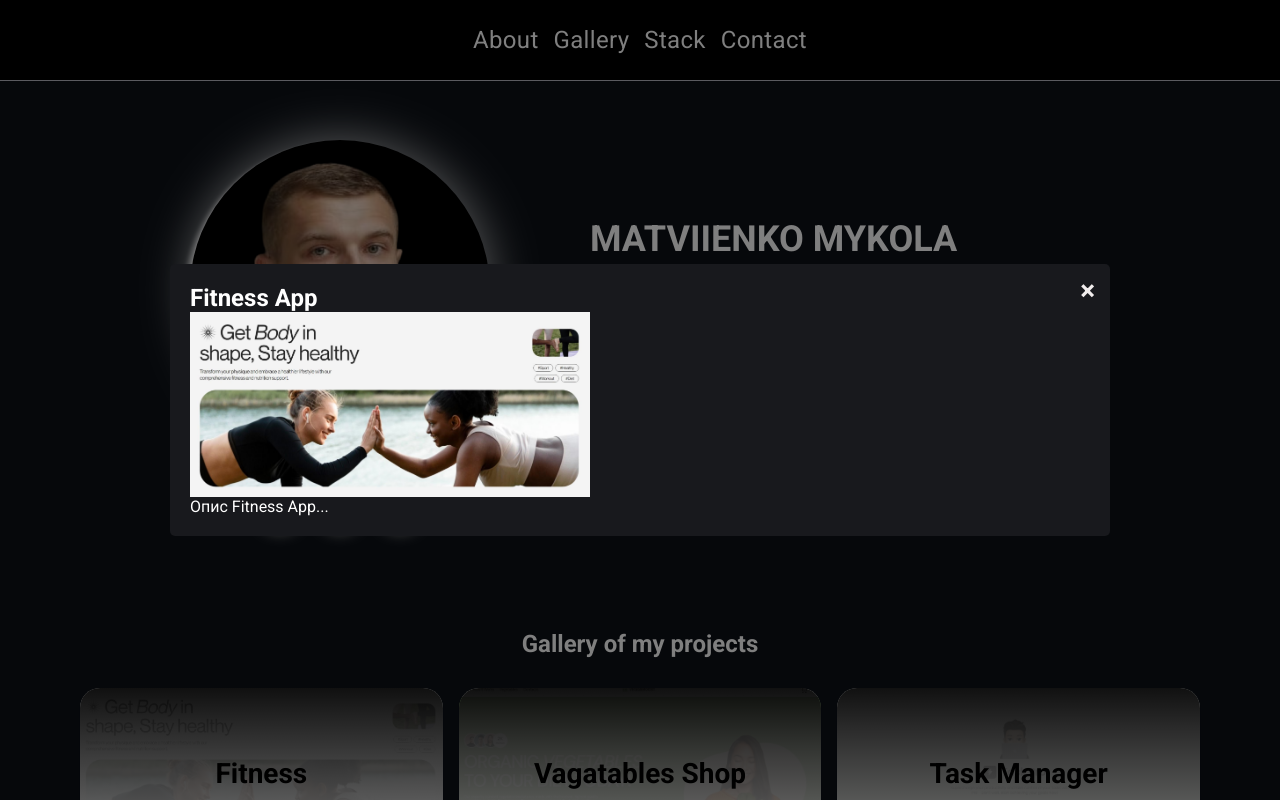
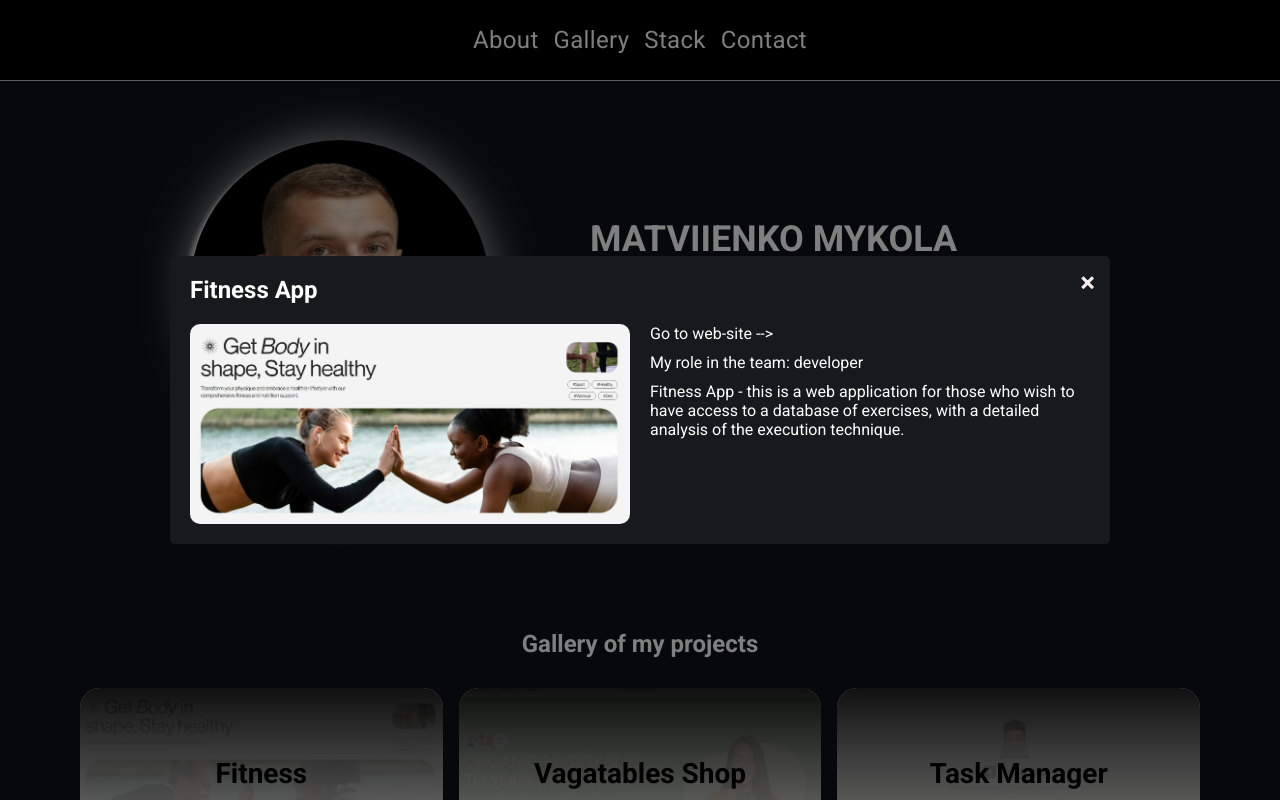
Before and after one commit to MrMatvienko/MrMatvienko, a website: page index.html in a window 1280 px wide. Both pictures are taken after a click on the item "Fitness". Shown: the top 800 px of the page. Drawn offline with Linux system fonts and the light colour scheme.

Commit message:
card info add

```diff
--- a/index.js
+++ b/index.js
@@ -2,44 +2,53 @@ const projects = [
   {
     id: "fitness",
     title: "Fitness App",
-    description: "Опис Fitness App...",
+    description:
+      "Fitness App - this is a web application for those who wish to have access to a database of exercises, with a detailed analysis of the execution technique.",
     image: "./image/fitness.jpg",
     role: "developer",
+    link: "https://mykyta-ushakow.github.io/Gym-squad/index.html",
   },
   {
     id: "vagetables",
-    title: "Fitness App",
-    description: "Опис Fitness App...",
+    title: "Vagetables Store",
+    description:
+      "An organic products and fresh vegetables store for those who want to live a healthy lifestyle.",
     image: "./image/vagetables.jpg",
     role: "developer",
+    link: "https://iame1off.github.io/project-wonderful-nine/",
   },
   {
     id: "taskpro",
-    title: "Fitness App",
-    description: "Опис Fitness App...",
+    title: "Task Manager",
+    description:
+      "A task manager for team collaboration, as well as for individuals who enjoy tracking task progress.",
     image: "./image/taskpro.jpg",
     role: "developer",
+    link: "https://annanadvor.github.io/taskPro_project-group-6/",
   },
   {
     id: "web-studio",
-    title: "Fitness App",
+    title: "Web-Studio",
     description: "Опис Fitness App...",
     image: "./image/web-studio.jpg",
     role: "developer",
+    link: "https://mrmatvienko.github.io/web-studio/",
   },
   {
     id: "rental-camper",
-    title: "Fitness App",
+    title: "Rental Camper",
     description: "Опис Fitness App...",
     image: "./image/rental-camper.jpg",
     role: "developer",
+    link: "https://mrmatvienko.github.io/rental-campers/",
   },
   {
     id: "slots",
-    title: "Fitness App",
+    title: "Slots playing",
     description: "Опис Fitness App...",
     image: "./image/slots.jpg",
     role: "developer",
+    link: "https://mrmatvienko.github.io/SimpleSlot/",
   },
 ];
 
@@ -101,8 +110,15 @@ function createModal(project) {
   modalContent.innerHTML = `
     <span class="close-button">&times;</span>
     <h2>${project.title}</h2>
+    <div class="modal-info-container">
     <img src="${project.image}" alt="${project.title}">
+    <div class="modal-descriptions">
+    <a href="${project.link}" >Go to web-site --></a>
+    <p>My role in the team: ${project.role} </p>
     <p>${project.description}</p>
+    </div>
+    </div>
+
   `;
 
   modal.classList.add("show");
--- a/style.css
+++ b/style.css
@@ -508,7 +508,7 @@ section {
     font-size: 20px;
   }
 }
-/*-----------------Modal----CARD--INFO------------------*/
+/*-----------------Modal-CARD-INFO------------------*/
 .modal {
   position: fixed;
   top: 0;
@@ -539,10 +539,30 @@ section {
   width: 90%;
 }
 .modal-content img {
-  max-width: 400px;
+  border-radius: 10px;
+  width: 100%;
   max-height: 200px;
 }
-
+.modal-info-container {
+  display: flex;
+  flex-direction: column;
+  justify-content: space-between;
+  gap: 20px;
+  margin-top: 20px;
+}
+.modal-descriptions {
+  display: flex;
+  flex-direction: column;
+  gap: 10px;
+  width: 100%;
+}
+.modal-descriptions a {
+  color: white;
+  transition: all 500ms ease;
+}
+.modal-descriptions:hover a {
+  color: #931ed6;
+}
 .close-button {
   position: absolute;
   top: 10px;
@@ -556,3 +576,8 @@ section {
 .close-button:hover {
   color: #000;
 }
+@media screen and (min-width: 760px) {
+  .modal-info-container {
+    flex-direction: unset;
+  }
+}
```
